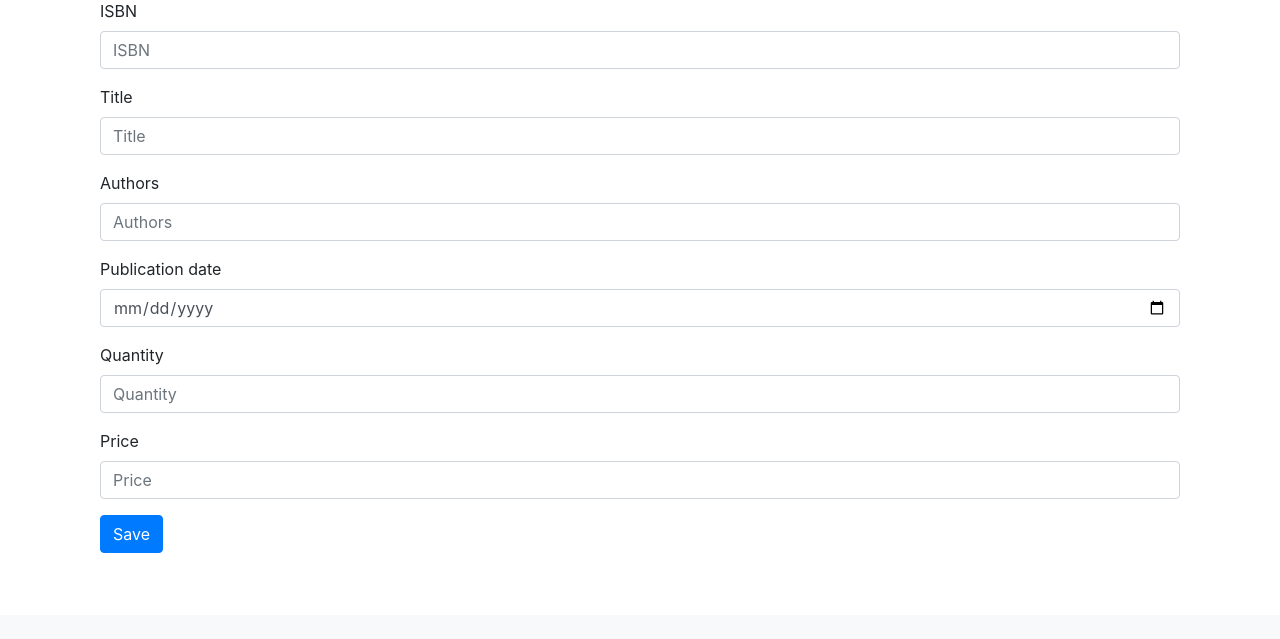
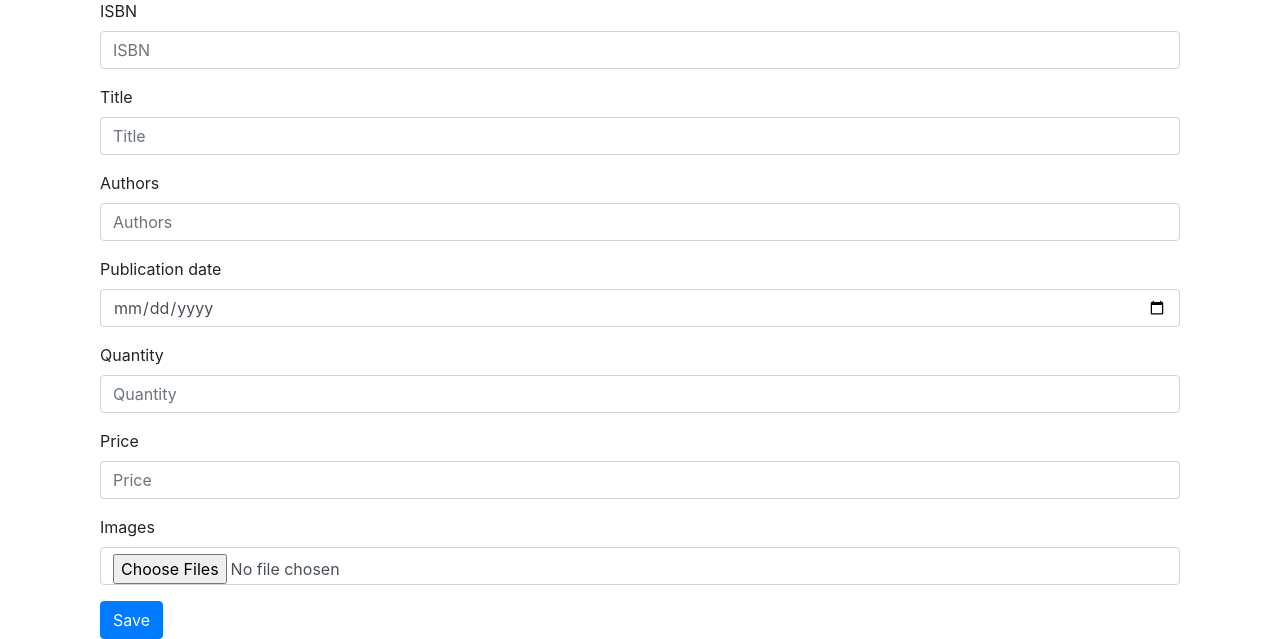
Before and after one commit to KMVanesa/Web-app-using-Django-and-CI-CD-Pipelines, a Django app: page /books/new in a window 1280 px wide. Shown: the part 185-824 px from the top of the page. Before the commit the page ends 738 px from the top, so only its background shows below. Run offline with Django 3.2, Linux system fonts and the light colour scheme; the visitor is signed in with stand-in values (Sample User, id 1); some libraries are stand-ins or nearby versions.

Commit message:
Web app with Images

```diff
--- a/DjangoApp1/urls.py
+++ b/DjangoApp1/urls.py
@@ -19,6 +19,8 @@ from first_app import views
 from products import views as product_view
 from products.views import ProductList, ProductDetailItem, ProductCreate, ProductUpdate, ProductDelete, MyBooksList
 from django.urls import include
+from django.conf.urls.static import static
+from django.conf import settings
 
 urlpatterns = [
     path('admin/', admin.site.urls),
@@ -42,3 +44,6 @@ urlpatterns = [
     path('books/<int:pk>/update/', ProductUpdate.as_view(), name="book_update"),
     path('books/<int:pk>/delete/', ProductDelete.as_view(), name="book_delete"),
 ]
+
+if settings.DEBUG:
+    urlpatterns += static(settings.MEDIA_URL, document_root=settings.MEDIA_ROOT)
--- a/products/forms.py
+++ b/products/forms.py
@@ -1,5 +1,6 @@
 from django import forms
 from products.models import Products
+
 
 
 class DateInput(forms.DateInput):
@@ -7,12 +8,13 @@ class DateInput(forms.DateInput):
 
 
 class ProductForm(forms.ModelForm):
+    images = forms.ImageField(widget=forms.ClearableFileInput(attrs={'multiple': True}))
     class Meta():
         model = Products
         labels = {
             "isbn": "ISBN"
         }
-        fields = ('isbn', 'title', 'authors', 'publication_date', 'quantity', 'price')
+        fields = ('isbn', 'title', 'authors', 'publication_date', 'quantity', 'price', 'images')
         widgets = {
             'publication_date': DateInput()
         }
--- a/products/models.py
+++ b/products/models.py
@@ -14,6 +14,7 @@ class Products(models.Model):
     seller = models.ForeignKey(User, on_delete=models.CASCADE)
     creation_date = models.DateTimeField(auto_now_add=True)
     updation_date = models.DateTimeField(auto_now=True)
+    images = models.ImageField(upload_to='images/',null=True,blank=True)
 
     def __str__(self):
         return self.title
--- a/products/views.py
+++ b/products/views.py
@@ -39,9 +39,37 @@ class ProductCreate(LoginRequiredMixin, SuccessMessageMixin, CreateView, ):
     template_name = 'books/new_book.html'
     success_message = "Books Added"
 
+    # def post(self, request, *args, **kwargs):
+    #     form_class = self.get_form_class()
+    #     form = self.get_form(form_class)
+    #     files = request.FILES.getlist('images')
+    #     if form.is_valid():
+    #         seller = request.user
+    #         isbn = form.cleaned_data['isbn']
+    #         title = form.cleaned_data['title']
+    #         authors = form.cleaned_data['authors']
+    #         publication_date = form.cleaned_data['publication_date']
+    #         quantity = form.cleaned_data['quantity']
+    #         price = form.cleaned_data['price']
+    #         for f in files:
+    #             Products.objects.create(images=f)
+    #         return self.form_valid(form)
+    #     else:
+    #         return self.form_invalid(form)
+
     def form_valid(self, form):
         form.instance.seller = self.request.user
+        Products = form.save()
+
+        Products.save()
         return super().form_valid(form)
+
+    # def form_valid(self, form):
+    #     obj = form.save(commit=False)
+    #     if self.request.FILES:
+    #         for f in self.request.FILES.getlist('images'):
+    #             obj = self.model.objects.create(images=f)
+    #     return super(ProductCreate, self).form_valid(form)
 
 
 class ProductUpdate(LoginRequiredMixin, UserPassesTestMixin, SuccessMessageMixin, UpdateView):
--- a/templates/books/books.html
+++ b/templates/books/books.html
@@ -4,6 +4,7 @@
         {% load bootstrap4 %}
         {% for book in object_list %}
             <div class="card col-md-4 " style="margin-bottom: 15px;">
+                <img class="img-thumbnail" src="{{ book.images.url }}" alt="Image">
                 <div class="card-body">
                     <h5 class="card-title">Title : <a href="{% url 'book_item' book.id %}">{{ book.title }}
                     </a>{% if book.seller == user and book.quantity == 0 %}
--- a/templates/books/mybooks.html
+++ b/templates/books/mybooks.html
@@ -20,10 +20,7 @@
                         {{ book.updation_date }}
                     </div>
                 </div>
-            {% else %}
-                <h1>You haven't listed any books</h1>
             {% endif %}
-
         {% endfor %}
     </div>
 {% endblock %}
--- a/templates/books/new_book.html
+++ b/templates/books/new_book.html
@@ -2,8 +2,8 @@
 {% block body_block %}
     {% load bootstrap4 %}
     <div class="container">
-    <h1>Add New Book Details</h1>
-        <form method="post">
+        <h1>Add New Book Details</h1>
+        <form method="post" enctype="multipart/form-data">
             {% csrf_token %}
             {% bootstrap_form form %}
             <button class="btn btn-primary" type="submit">Save</button>
```
Also changed, not shown: DjangoApp1/settings.py (+36 -2 lines), requirements.txt (+16 -0 lines), products/migrations/0007_auto_20200615_1650.py (added), products/migrations/0008_auto_20200615_1656.py (added), products/migrations/0009_products_images.py (added), products/migrations/0010_auto_20200615_1718.py (added), products/migrations/0011_auto_20200615_1737.py (added).
